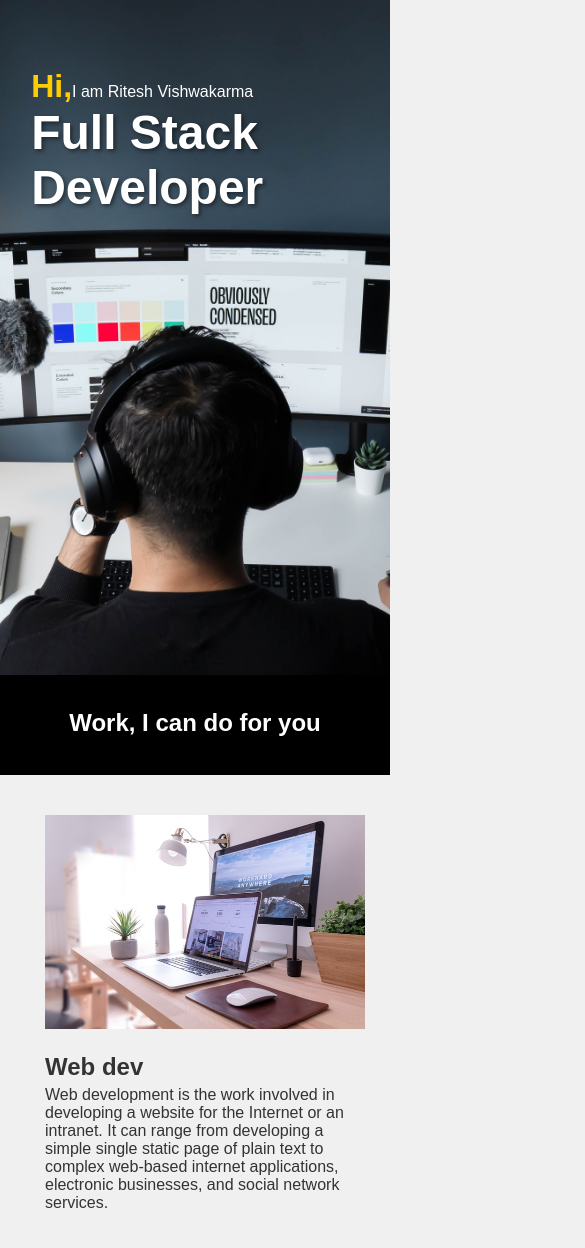
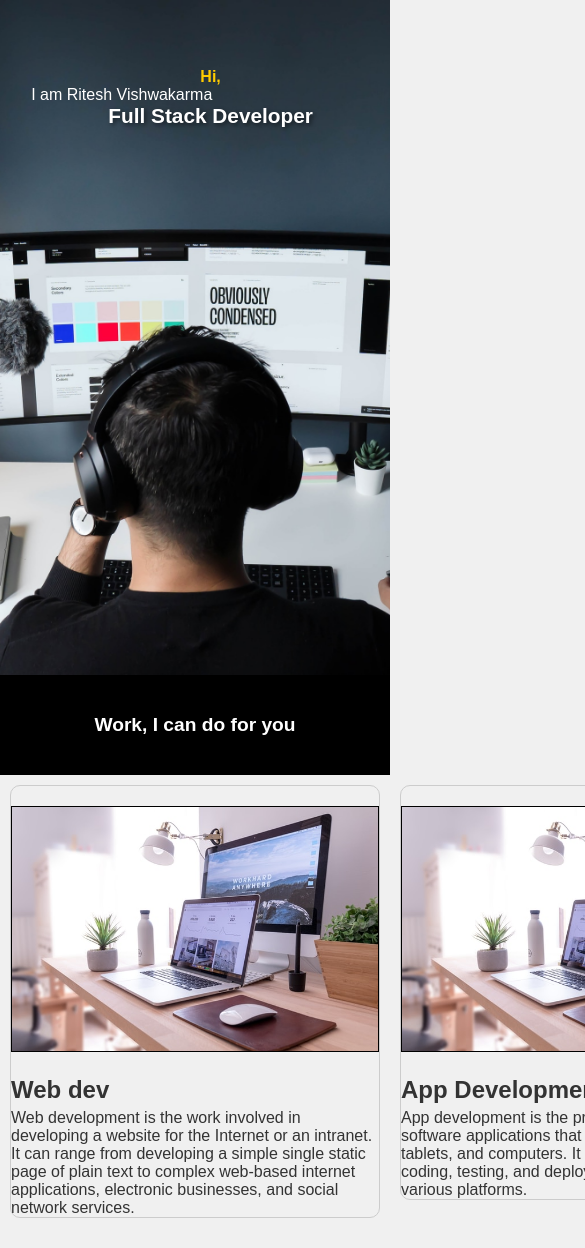
Before and after one commit to RiteshhVishwakarma/project-1st-year, a plain HTML site: page project-1/index.html in a window 390 px wide. Shown: the top 1248 px of the page, 585 px wide, since content can reach past the window. After the commit the page ends 1218 px from the top, so only its background shows below. Drawn offline with Linux system fonts and the light colour scheme.

Commit message:
responsive setup

```diff
--- a/project-1/style.css
+++ b/project-1/style.css
@@ -42,39 +42,43 @@ header{
 .intro{
     height: 100px;
     background-color: black;
+    display: flex;
+    justify-content: center;
+    align-items: center;
 }
 
 .intro p{
     color: white;
-    font-size: 1.5rem;
-    text-align: center;
-    padding-top: 4vh;
+    font-size: 3rem;
+    /* text-align: center; */
+    /* padding-top: 4vh; */
     font-weight: 600;
 }
 
 .services{
     /* background-color: rgb(145, 145, 145); */
     height: 400px;
-
     display: flex;
     justify-content: space-around;
     align-items: center;
     gap: 20px;
     flex-wrap: wrap;
-    padding: 20px;
+    padding: 20px 30px;
 }
 
 .services .card{
+    border: 1px solid #ccc;
     height: 450px;
     width: 300px;
     /* background-color: white; */
     border-radius: 10px;
 }
 .services .card img{
-    height: 192;
-    width: 320px;
+    height: auto;
+    max-width: 100%;
     margin: 20px auto;
-    /* border-radius: 50%; */
+    border: 1px solid black;
+
 }
 
 .services .card h2{
@@ -92,3 +96,36 @@ header{
     transform: scale(1.02);
     transition: 0.3s;
 }
+
+
+
+@media (max-width: 425px) {
+    .text-container h1 {
+        font-size: 1.3rem;
+        text-align: center;
+    }
+
+    .text-container p span {
+        font-size: 1rem;
+        display: block;
+        text-align: center;
+    }
+
+    .intro p {
+        font-size: 1.2rem;
+        padding: 0 10px;
+        text-align: center;
+    }
+
+    .services {
+        flex-direction: column;
+        align-items: center;
+        padding: 10px;
+    }
+
+    .services .card {
+        width: 100%;
+        margin-bottom: 15px;
+        box-sizing: border-box;
+    }
+}
```
Also changed, not shown: project-1/index.html (+11 -0 lines).
